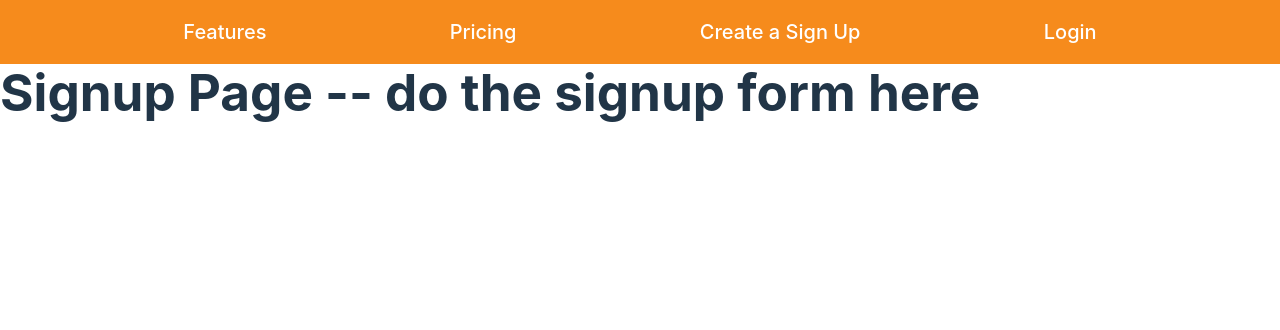
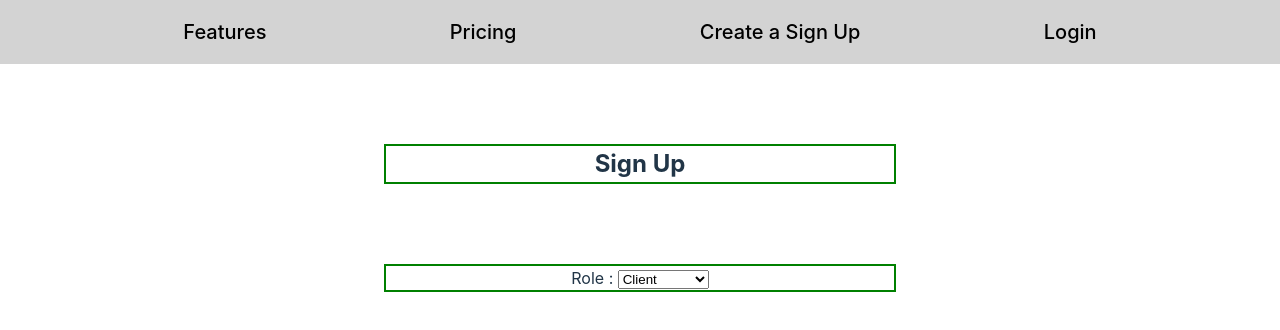
Before and after one commit to MM-BYC/CPA325.1CapstoneProject, a React (Vite) app in the folder frontend/: page /SignUp in a window 1280 px wide. Shown: the top 330 px of the page. Built offline with nearby package versions, Linux system fonts and the light colour scheme.

Commit message:
working on signup page route

```diff
--- a/frontend/package.json
+++ b/frontend/package.json
@@ -11,6 +11,7 @@
     "preview": "vite preview"
   },
   "dependencies": {
+    "axios": "^1.7.7",
     "react": "^18.3.1",
     "react-dom": "^18.3.1",
     "react-router-dom": "^6.26.2"
--- a/frontend/src/App.css
+++ b/frontend/src/App.css
@@ -7,17 +7,18 @@
 .navbar {
   margin: 0;
   padding: 0;
-  background-color: #f68b1c;
+  background-color: lightgray;
   line-height: 54px;
   height: 4em;
   display: flex;
   justify-content: space-evenly;
+  flex-grow: ;
   width: 100%;
   align-items: center;
 }
 
 .navbarItem {
-  color: white;
+  color: black;
   letter-spacing: normal;
   font-size: 20px;
   line-height: 40px;
--- a/frontend/src/App.jsx
+++ b/frontend/src/App.jsx
@@ -1,13 +1,15 @@
 import { useState } from "react";
+import axios from "axios";
 import "./App.css";
 //--//
 import { Routes, Route } from "react-router-dom";
 import Nav from "./components/Nav";
 import SignUp from "./components/Signup";
+import Login from "./components/Login";
 //---------------------------------[import Routes, Route, components]
 
 function App() {
-  const [count, setCount] = useState(0);
+  // const [count, setCount] = useState(0);
 
   return (
     <>
@@ -16,7 +18,7 @@ function App() {
         {/* <Route path="/features" />
         <Route path="/pricing" /> */}
         <Route path="/SignUp" element={<SignUp />} />
-        {/* <Route path="/Login" /> */}
+        <Route path="/Login" element={<Login />} />
       </Routes>
     </>
   );
--- a/frontend/src/components/Login.jsx
+++ b/frontend/src/components/Login.jsx
@@ -1,7 +1,14 @@
 import React from "react";
 
 function Login() {
-  return <div></div>;
+  return (
+    <>
+      <div>
+        <h1>Welcome to Login Page</h1>
+      </div>
+      ;
+    </>
+  );
 }
 
 export default Login;
--- a/frontend/src/components/Nav.jsx
+++ b/frontend/src/components/Nav.jsx
@@ -1,6 +1,11 @@
 import React from "react";
 import { Link } from "react-router-dom";
-//-->  { Link } allows users to navigate between routes without full page reloads.
+/*
+import { Link } allows users to navigate between routes without full page reloads.
+<Link to> this prop will be passed to the Router to look for matching path.
+e.g. <Link to="/pricing"> passed to Router will look for path="/pricing" will then render element={<Pricing/>}
+
+*/
 
 function Nav() {
   return (
@@ -18,7 +23,7 @@ function Nav() {
           Create a Sign Up
         </Link>
 
-        <Link to="/about" className="navbarItem">
+        <Link to="/login" className="navbarItem">
           Login
         </Link>
       </div>
--- a/frontend/src/components/Signup.jsx
+++ b/frontend/src/components/Signup.jsx
@@ -1,10 +1,68 @@
-import React from "react";
+import React, { useState } from "react";
+import axios from "axios";
+import "./styleComponents/styleSignUp.css";
 
 function SignUp() {
+  // define use state at the component level. fields match as is with data model.
+  const [formData, setFormData] = useState({
+    role: "client",
+    fName: "",
+    lName: "",
+    email: "",
+    password: "",
+  });
+  const [submitButtonDisbled, setSubmitButtonDisabled] = useState(true);
+  const [serverResponse, setServerResponse] = useState(null);
+  const [passwordMismatch, setPasswordMismatch] = useState(false);
+  //-----------------------------// useState for confirmation email
+
+  const handleChange = (event) => {
+    const { name, value } = event.target;
+    setFormDate((prevFormData) => ({ ...prevFormData, [name]: value }));
+  };
+  const handleSubmit = async (event) => {
+    event.preventDefault();
+    const confirmPassword = event.target.confirmedPassword.value;
+    if (formData.password !== confirmPassword) {
+      setPasswordMismatch(true);
+      return;
+    }
+
+    setPasswordMismatch(false);
+    setSubmitButtonDisabled(true);
+
+    try {
+      const response = await axios.post("http://localhost:3000/signup", {
+        role: formData.role,
+        fname: formData.fname,
+        lname: formData.lname,
+        email: formData.email,
+        password: formData.password,
+      });
+    } catch (error) {
+      setServerResponse(error.response.data);
+    } finally {
+      setSubmitButtonDisabled(false);
+    }
+  };
+
   return (
     <>
-      <div>
-        <h1>Signup Page -- do the signup form here</h1>
+      <div className="classSignUp">
+        <h2>Sign Up </h2>
+        {serverResponse && <p>{serverResponse}</p>}
+      </div>
+      <div className="classSignUp">
+        <form onSubmit={handleSubmit}>
+          <div>
+            <label>Role : </label>
+            <select name="role" value={formData.role} onChange={handleChange}>
+              <option value=""> Select Role</option>
+              <option value="client">Client</option>
+              <option value="admin">Admin</option>
+            </select>
+          </div>
+        </form>
       </div>
     </>
   );
--- /dev/null
+++ b/frontend/src/components/styleComponents/styleSignUp.css
@@ -0,0 +1,16 @@
+* {
+  box-sizing: border-box;
+  margin: 0;
+  padding: 0;
+}
+
+.classSignUp {
+  margin: 5em auto;
+
+  border-style: solid;
+  border-color: green;
+  border-width: 2px;
+  width: 40%;
+  display: flex;
+  justify-content: center;
+}
--- a/frontend/src/index.css
+++ b/frontend/src/index.css
@@ -19,7 +19,7 @@ a {
   text-decoration: inherit;
 }
 a:hover {
-  color: #fff590;
+  color: blue;
 }
 
 /* body {
```
Also changed, not shown: 1 other file (tests, documents, lock files or other folders).
